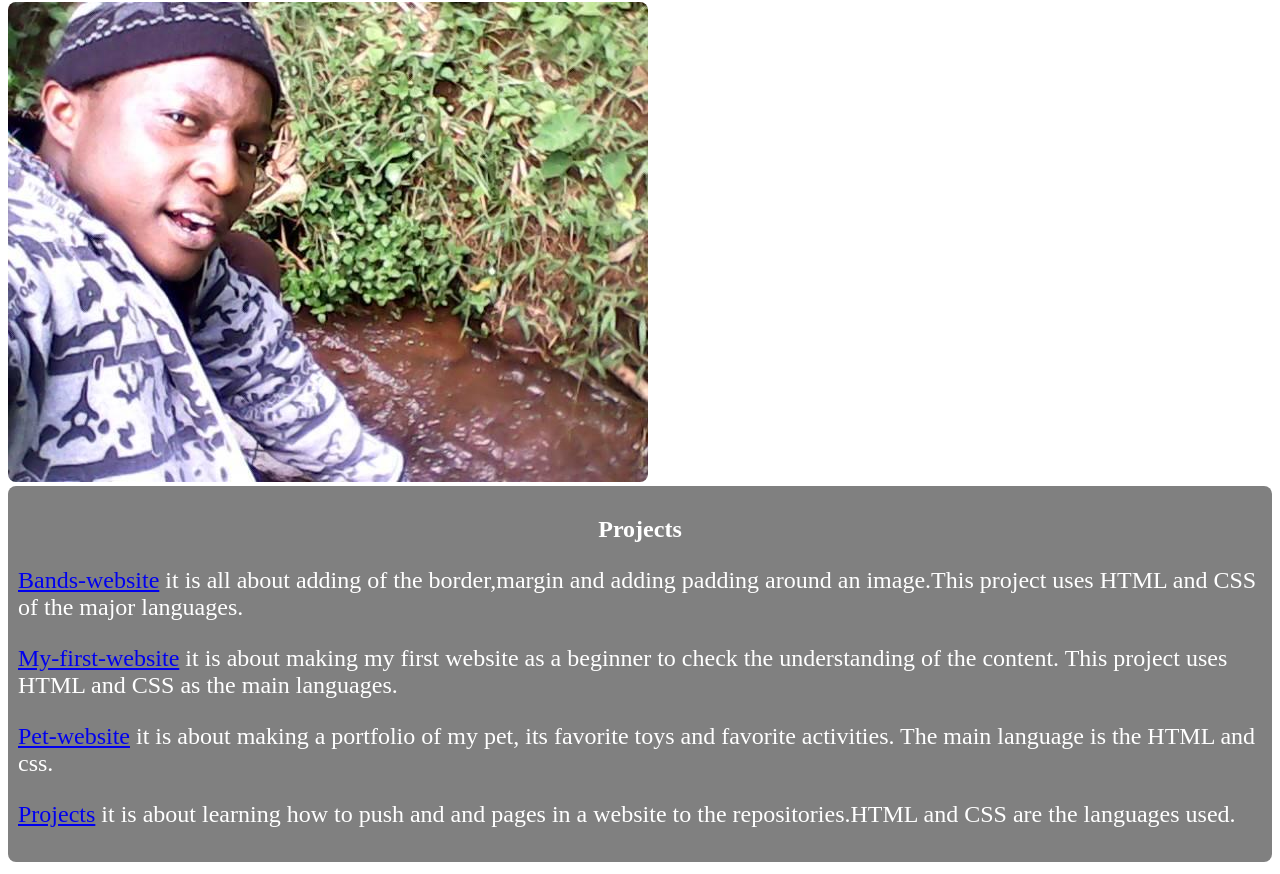
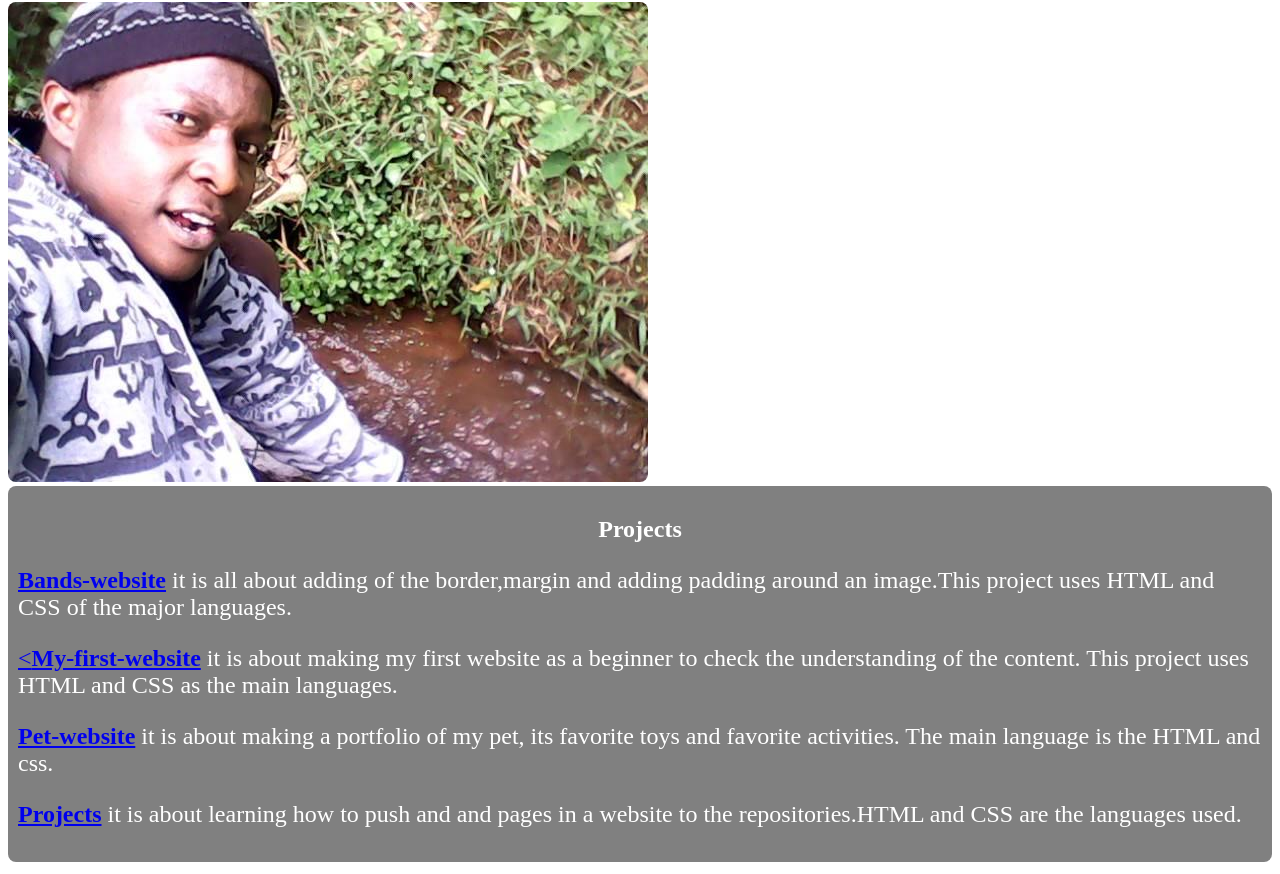
Before and after one commit to Kihara-tony/Indipendentproject-Kihara, a plain HTML site: page index.html in a window 1280 px wide. Shown: the part 78-952 px from the top of the page. Drawn offline with Linux system fonts and the light colour scheme.

Commit message:
add strong tag in the index.html.

```diff
--- a/index.html
+++ b/index.html
@@ -13,10 +13,10 @@
   <div class="project">
     <h2>Projects</h2>
 
-    <p><a href="https://github.com/Kihara-tony/band.git">Bands-website</a> it is all about adding of the border,margin and adding padding around an image.This project uses HTML and CSS of the major languages.</p>
-    <p><a href="https://github.com/Kihara-tony/my-first-website.git">My-first-website</a> it is about making my first website as a beginner to check the understanding of the content. This project uses HTML and CSS as the main languages.</p>
-    <p><a href="https://github.com/Kihara-tony/pet-website.git">Pet-website</a> it is about making a portfolio of my pet, its favorite toys and favorite activities. The main language is the HTML and css.</p>
-    <p><a href="https://github.com/Kihara-tony/project.git">Projects</a> it is about learning how to push and and pages in a website to the repositories.HTML and CSS are the languages used.</p>
+    <p><a href="https://github.com/Kihara-tony/band.git"><strong>Bands-website</strong></a> it is all about adding of the border,margin and adding padding around an image.This project uses HTML and CSS of the major languages.</p>
+    <p><a href="https://github.com/Kihara-tony/my-first-website.git"><<strong>My-first-website</strong></a> it is about making my first website as a beginner to check the understanding of the content. This project uses HTML and CSS as the main languages.</p>
+    <p><a href="https://github.com/Kihara-tony/pet-website.git"><strong>Pet-website</strong></a> it is about making a portfolio of my pet, its favorite toys and favorite activities. The main language is the HTML and css.</p>
+    <p><a href="https://github.com/Kihara-tony/project.git"><strong>Projects</strong></a> it is about learning how to push and and pages in a website to the repositories.HTML and CSS are the languages used.</p>
   </div>
   <div class="about">
     <h3>About Me</h3>
```
